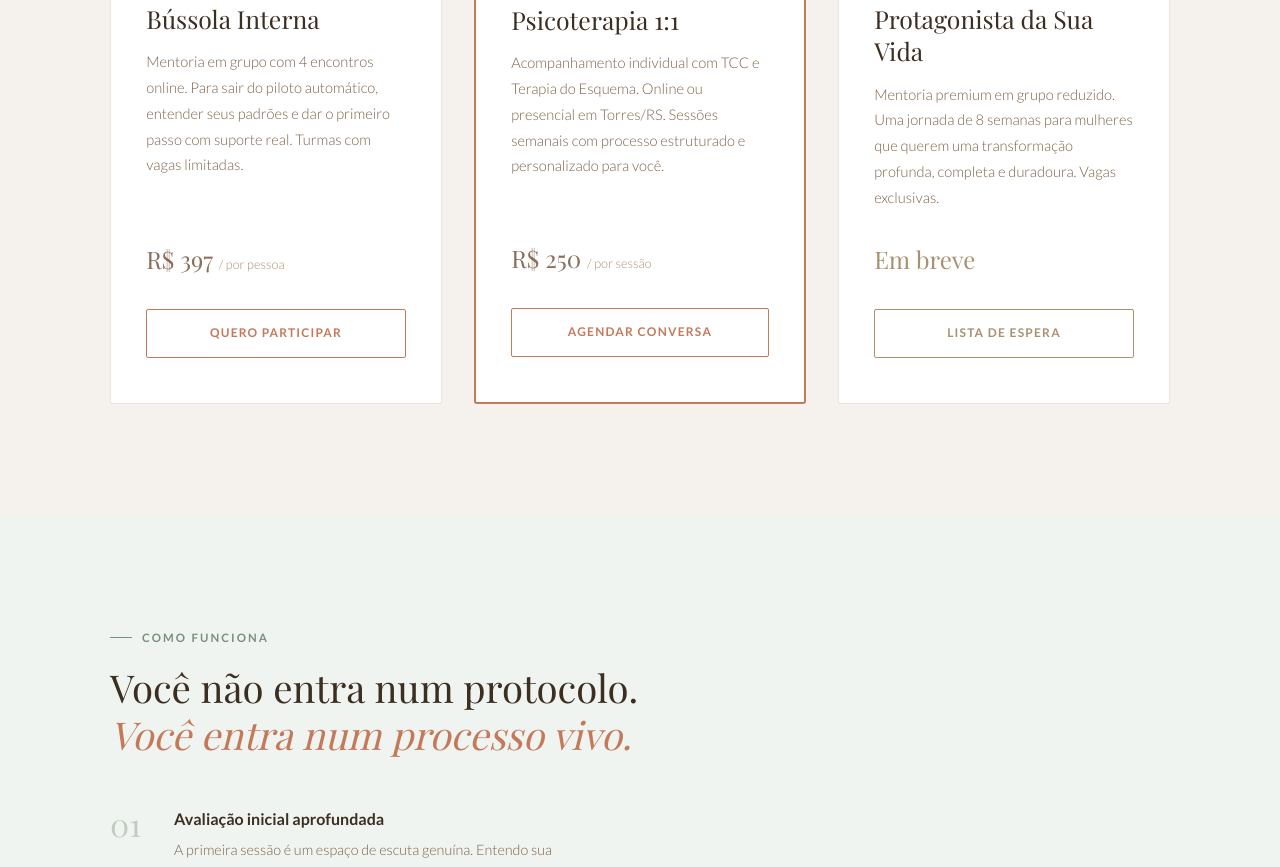
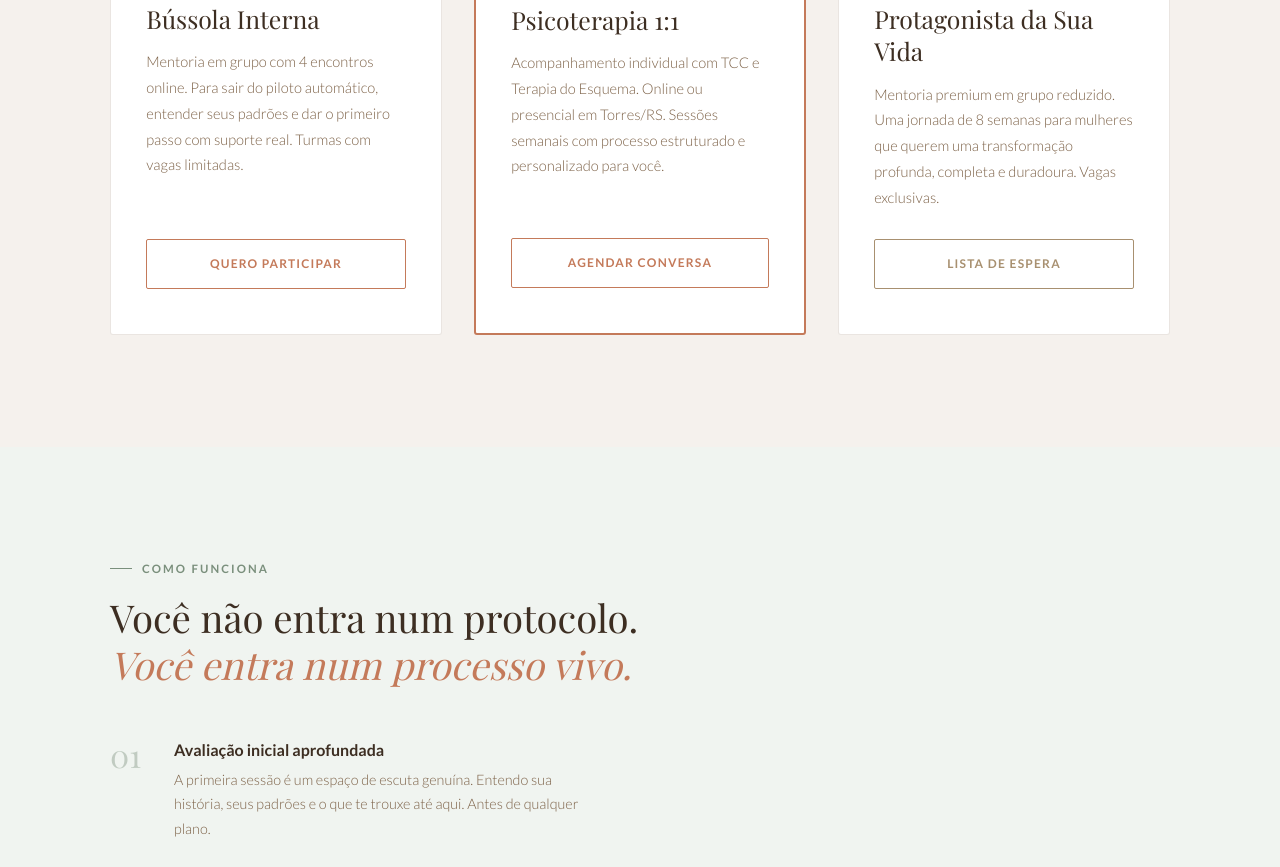
Before and after one commit to sabrinaduartepsi/sabrinaduartepsi, a plain HTML site: page index.html in a window 1280 px wide. Shown: the part 3631-4498 px from the top of the page. Drawn offline with nearby package versions, Linux system fonts and the light colour scheme; a web font is replaced by a local one.

Commit message:
Add files via upload

```diff
--- a/index.html
+++ b/index.html
@@ -30,7 +30,7 @@
     "description": "Psicóloga clínica especialista em ansiedade, autoestima e sobrecarga emocional. Atendimento online e presencial em Torres/RS.",
     "url": "https://sabrinaduartepsi.vercel.app",
     "telephone": "+55-51-98237-3751",
-    "email": "contato@sabrinaduartepsi.com",
+    "email": "contato@sabrinaduartepsi.com.br",
     "address": {
       "@type": "PostalAddress",
       "addressLocality": "Torres",
@@ -779,7 +779,7 @@
         <div class="servico-label">Grupo · Entrada</div>
         <h3 class="servico-titulo">Bússola Interna</h3>
         <p class="servico-desc">Mentoria em grupo com 4 encontros online. Para sair do piloto automático, entender seus padrões e dar o primeiro passo com suporte real. Turmas com vagas limitadas.</p>
-        <div class="servico-valor">R$ 397 <span>/ por pessoa</span></div>
+        <div class="servico-valor" style="visibility:hidden;height:0;margin:0;overflow:hidden;"></div>
         <a href="https://wa.me/5551982373751?text=Olá%20Sabrina!%20Tenho%20interesse%20na%20Bússola%20Interna.%20Pode%20me%20contar%20mais?" class="btn-servico" target="_blank">Quero participar</a>
       </div>
 
@@ -788,7 +788,7 @@
         <div class="servico-label">Individual · Recomendado</div>
         <h3 class="servico-titulo">Psicoterapia 1:1</h3>
         <p class="servico-desc">Acompanhamento individual com TCC e Terapia do Esquema. Online ou presencial em Torres/RS. Sessões semanais com processo estruturado e personalizado para você.</p>
-        <div class="servico-valor">R$ 250 <span>/ por sessão</span></div>
+        <div class="servico-valor" style="visibility:hidden;height:0;margin:0;overflow:hidden;"></div>
         <a href="https://wa.me/5551982373751?text=Olá%20Sabrina!%20Gostaria%20de%20agendar%20uma%20conversa%20sobre%20a%20psicoterapia%20individual." class="btn-servico" target="_blank">Agendar conversa</a>
       </div>
 
@@ -796,7 +796,7 @@
         <div class="servico-label">Premium · Em breve</div>
         <h3 class="servico-titulo">Protagonista da Sua Vida</h3>
         <p class="servico-desc">Mentoria premium em grupo reduzido. Uma jornada de 8 semanas para mulheres que querem uma transformação profunda, completa e duradoura. Vagas exclusivas.</p>
-        <div class="servico-valor" style="color: var(--texto-claro);">Em breve</div>
+        <div class="servico-valor" style="visibility:hidden;height:0;margin:0;overflow:hidden;"></div>
         <a href="https://wa.me/5551982373751?text=Olá%20Sabrina!%20Quero%20entrar%20na%20lista%20de%20espera%20do%20Protagonista%20da%20Sua%20Vida." class="btn-servico inativo" target="_blank">Lista de espera</a>
       </div>
 
@@ -1038,8 +1038,7 @@
             <div class="contato-icon">✉️</div>
             <div class="contato-item-text">
               <h4>E-mail</h4>
-              <!-- INSTRUÇÃO: Substitua pelo seu e-mail profissional quando tiver -->
-              <p><a href="mailto:contato@sabrinaduartepsi.com">contato@sabrinaduartepsi.com</a></p>
+              <p><a href="mailto:contato@sabrinaduartepsi.com.br">contato@sabrinaduartepsi.com.br</a></p>
             </div>
           </div>
           <div class="contato-item">
```
